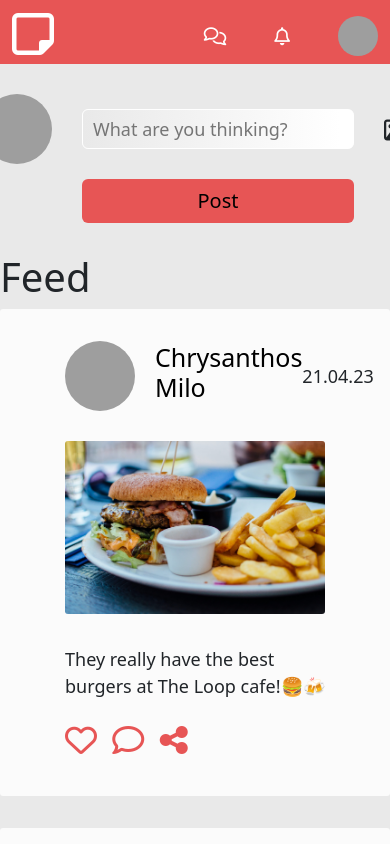
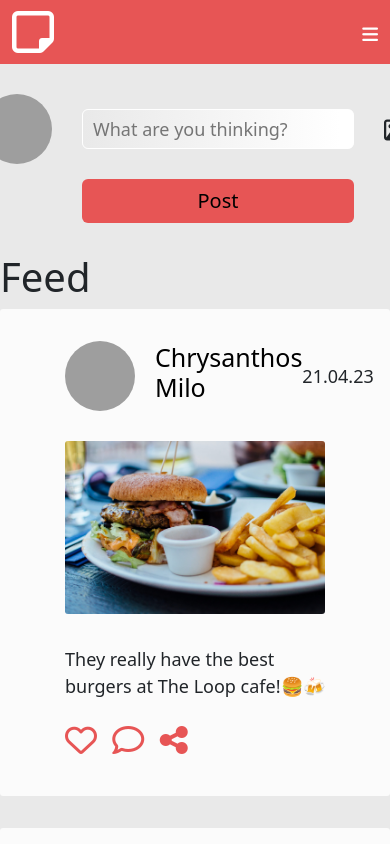
Before and after one commit to BishopWeyland/css_frameworks_ca, a website: page index.html in a window 390 px wide. Shown: the top 844 px of the page. Drawn offline with nearby package versions, Linux system fonts and the light colour scheme; grey boxes are pictures that could not be loaded.

Commit message:
work on mobile menu

```diff
--- a/index.html
+++ b/index.html
@@ -23,7 +23,8 @@
             <i class="fa-regular fa-note-sticky"></i> <span>Page.</span>
           </a>
         </div>
-        <div class="col-4">
+        <button class="burger-menu"><i class="fa-solid fa-bars"></i></button>
+        <div class="col-4 menu">
           <form class="d-flex" role="search">
             <input
               class="form-control me-2 search-input input-gradient"
@@ -35,7 +36,8 @@
             </button>
           </form>
         </div>
-        <div class="col-4">
+
+        <div class="col-4 menu">
           <ul class="navbar-nav">
             <li class="nav-item">
               <a href="#" class="nav-link">
@@ -243,5 +245,6 @@
         </div>
       </div>
     </footer>
+    <script src="./js/hamburger-menu.js"></script>
   </body>
 </html>
--- /dev/null
+++ b/js/hamburger-menu.js
@@ -0,0 +1,6 @@
+const burger = document.querySelector(".burger-menu");
+const menu = document.querySelectorAll(".menu");
+
+burger.addEventListener("click", () => {
+  menu.classList.toggle("menu-show");
+});
--- a/src/scss/style.scss
+++ b/src/scss/style.scss
@@ -74,6 +74,10 @@ img {
   height: 40px;
   border: 1px solid white;
   padding-left: 10px;
+}
+
+.burger-menu {
+  display: none;
 }
 
 nav {
@@ -258,11 +262,27 @@ body {
     }
   }
 
-  .search-input {
-    display: none;
+  .burger-menu {
+    display: block;
+    z-index: 100;
   }
 
-  .search-button {
-    display: none;
+  .menu {
+    background-color: map-get($colours, primary);
+    display: flex;
+    align-items: center;
+    justify-content: center;
+    position: fixed;
+    top: 0;
+    left: 0;
+    z-index: 99;
+    width: 100%;
+    height: 100%;
+    transform: translateX(2000px);
+    transition: all 0.5s ease-in-out;
+  }
+
+  .menu-show {
+    transform: translateX(0);
   }
 }
```
Also changed, not shown: dist/css/style.css, 1 other file.
